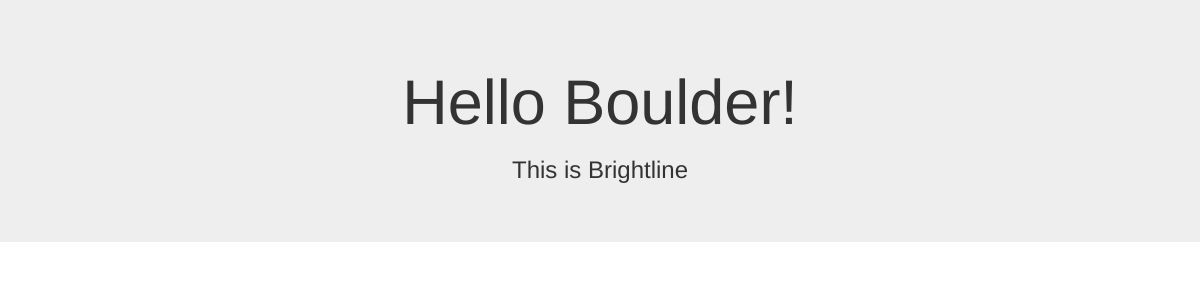
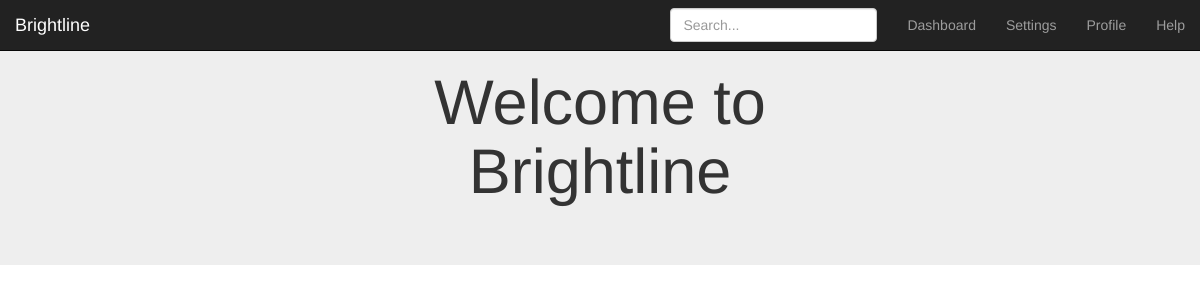
Before and after one commit to BrightlineLaw/app, an Electron app: page index.html at #!/home in a window 1200 px wide. Drawn offline with nearby package versions, Linux system fonts and the light colour scheme.

Commit message:
insert navbar at top of index.html

```diff
--- a/index.html
+++ b/index.html
@@ -17,7 +17,32 @@
 	<!-- End </head> Start <body> -->
 	<div class="ng-cloak" ng-cloak ng-app="Brightline">
 	<body>
-		<header></header>
+		<nav class="navbar navbar-inverse navbar-fixed-top">
+			<div class="container-fluid">
+				<div class="navbar-header">
+					<a class="navbar-brand" href="#">Brightline</a>
+				</div>
+				<div id="navbar">
+					<ul class="nav navbar-nav navbar-right">
+						<li>
+							<a href="#">Dashboard</a>
+						</li>
+						<li>
+							<a href="#">Settings</a>
+						</li>
+						<li>
+							<a href="#">Profile</a>
+						</li>
+						<li>
+							<a href="#">Help</a>
+						</li>
+					</ul>
+					<form class="navbar-form navbar-right">
+						<input type="text" class="form-control" placeholder="Search...">
+					</form>
+				</div>
+			</div>
+		</nav>
 		<main>
 			<div ui-view></div>
 		</main>
--- a/partials/home.html
+++ b/partials/home.html
@@ -1,5 +1,4 @@
 <!-- begin ng-view -->
 <div class="jumbotron text-center">
-	<h1>Hello Boulder!</h1>
-	<h3>This is {{testMessage}}</h3>
+	<h1>Welcome to<br>Brightline</h1>
 </div>
```
